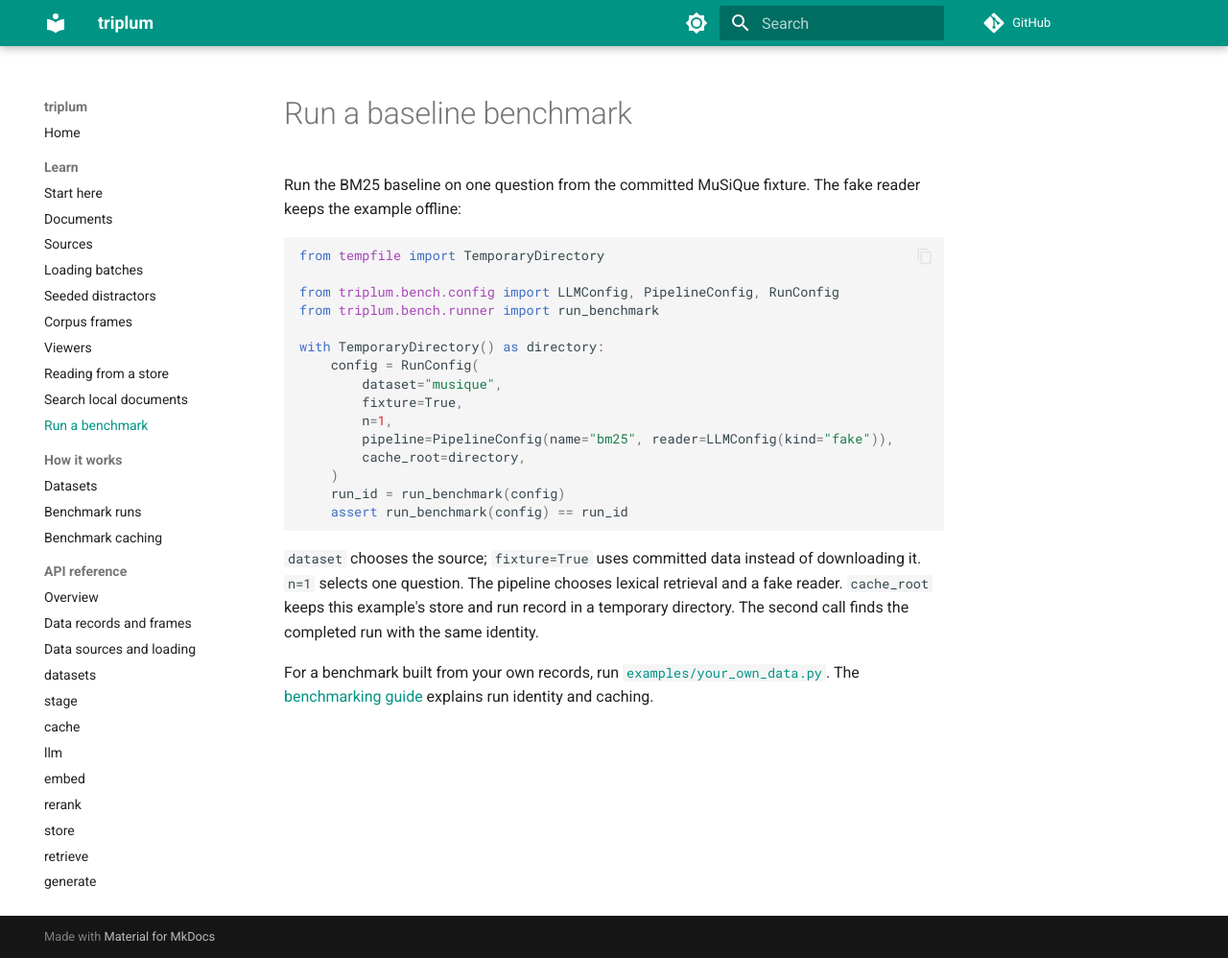
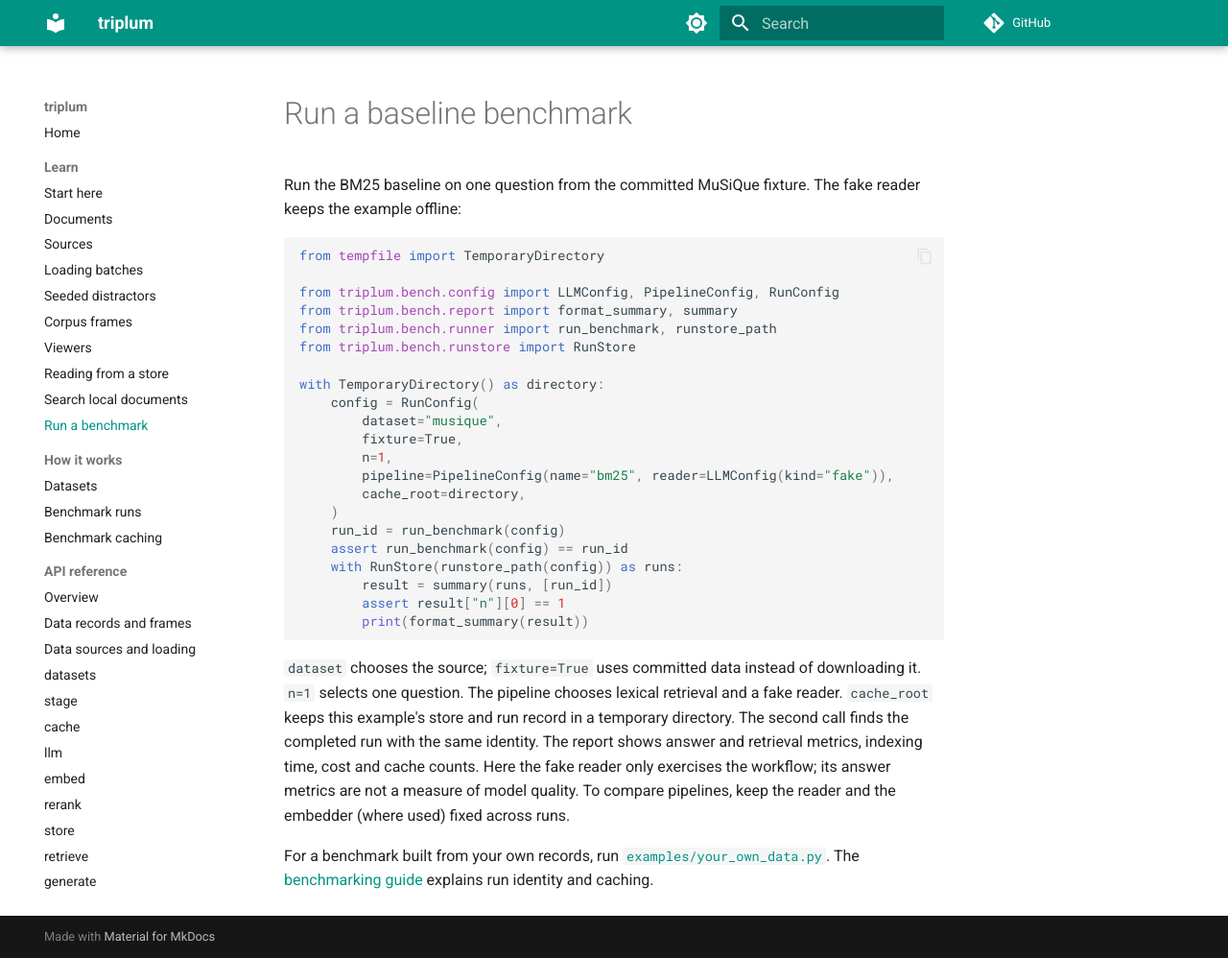
Before and after one commit to fkarg/triplum, an MkDocs documentation site: the page built from docs/guide/benchmark.md, in a window 1280 px wide and 998 px high. Shown: the whole window at 96% size. Built offline with MkDocs 1.6.1 and Material for MkDocs 9.7.7, drawn with Linux system fonts in a browser that asks for light colours; comment, search, counter and statistics services are not loaded.

Commit message:
Polish current documentation and verify guide examples

````diff
--- a/docs/guide/benchmark.md
+++ b/docs/guide/benchmark.md
@@ -7,7 +7,9 @@ the example offline:
 from tempfile import TemporaryDirectory
 
 from triplum.bench.config import LLMConfig, PipelineConfig, RunConfig
-from triplum.bench.runner import run_benchmark
+from triplum.bench.report import format_summary, summary
+from triplum.bench.runner import run_benchmark, runstore_path
+from triplum.bench.runstore import RunStore
 
 with TemporaryDirectory() as directory:
     config = RunConfig(
@@ -19,12 +21,19 @@ with TemporaryDirectory() as directory:
     )
     run_id = run_benchmark(config)
     assert run_benchmark(config) == run_id
+    with RunStore(runstore_path(config)) as runs:
+        result = summary(runs, [run_id])
+        assert result["n"][0] == 1
+        print(format_summary(result))
 ```
 
 `dataset` chooses the source; `fixture=True` uses committed data instead of downloading it.
 `n=1` selects one question. The pipeline chooses lexical retrieval and a fake reader.
 `cache_root` keeps this example's store and run record in a temporary directory. The second
-call finds the completed run with the same identity.
+call finds the completed run with the same identity. The report shows answer and retrieval
+metrics, indexing time, cost and cache counts. Here the fake reader only exercises the workflow;
+its answer metrics are not a measure of model quality. To compare pipelines, keep the reader and
+the embedder (where used) fixed across runs.
 
 For a benchmark built from your own records, run
 [`examples/your_own_data.py`](https://github.com/fkarg/triplum/blob/main/examples/your_own_data.py). The [benchmarking guide](../benchmarking.md)
````
Also changed, not shown: README.md (+15 -15 lines), docs/datasets.md (+7 -5 lines), docs/guide/store.md (+4 -2 lines), docs/plans/stack-walk.md (+4 -4 lines), docs/research/design.md (+1 -0 lines), 1 other file.
